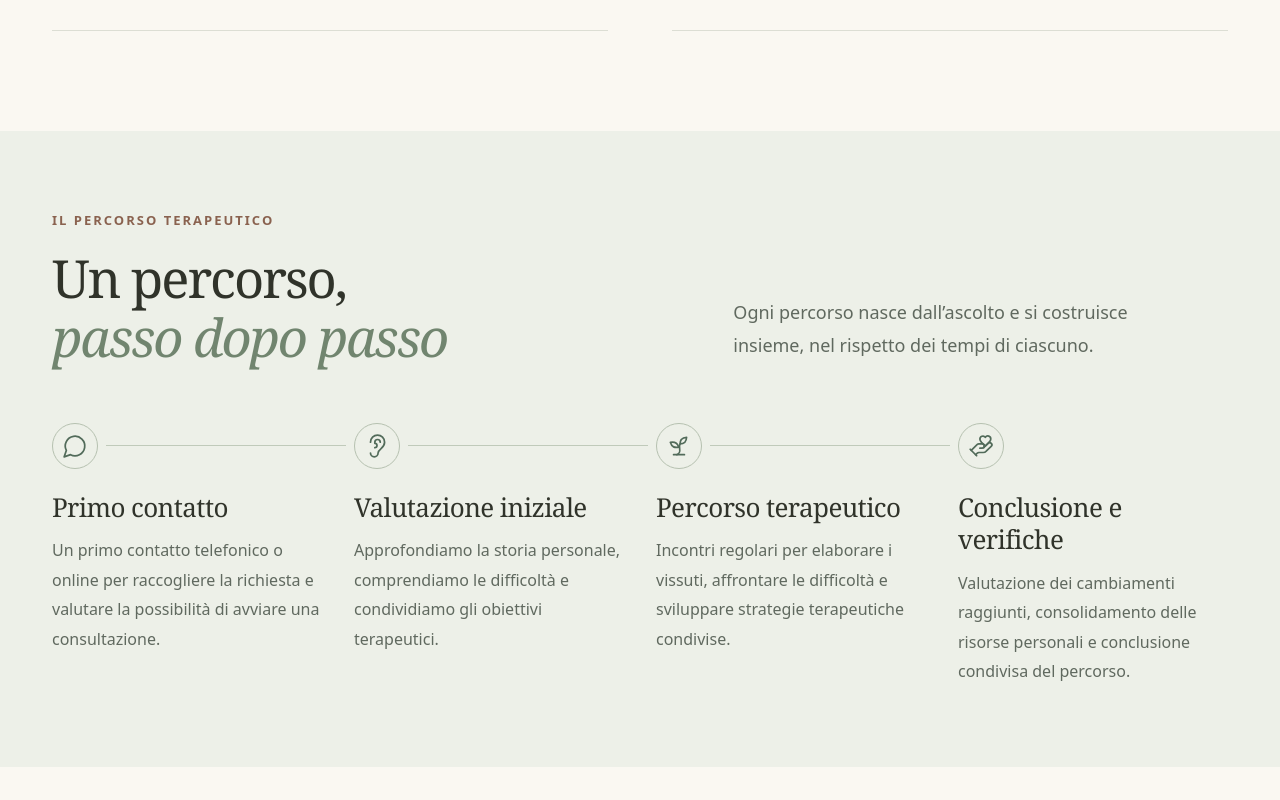
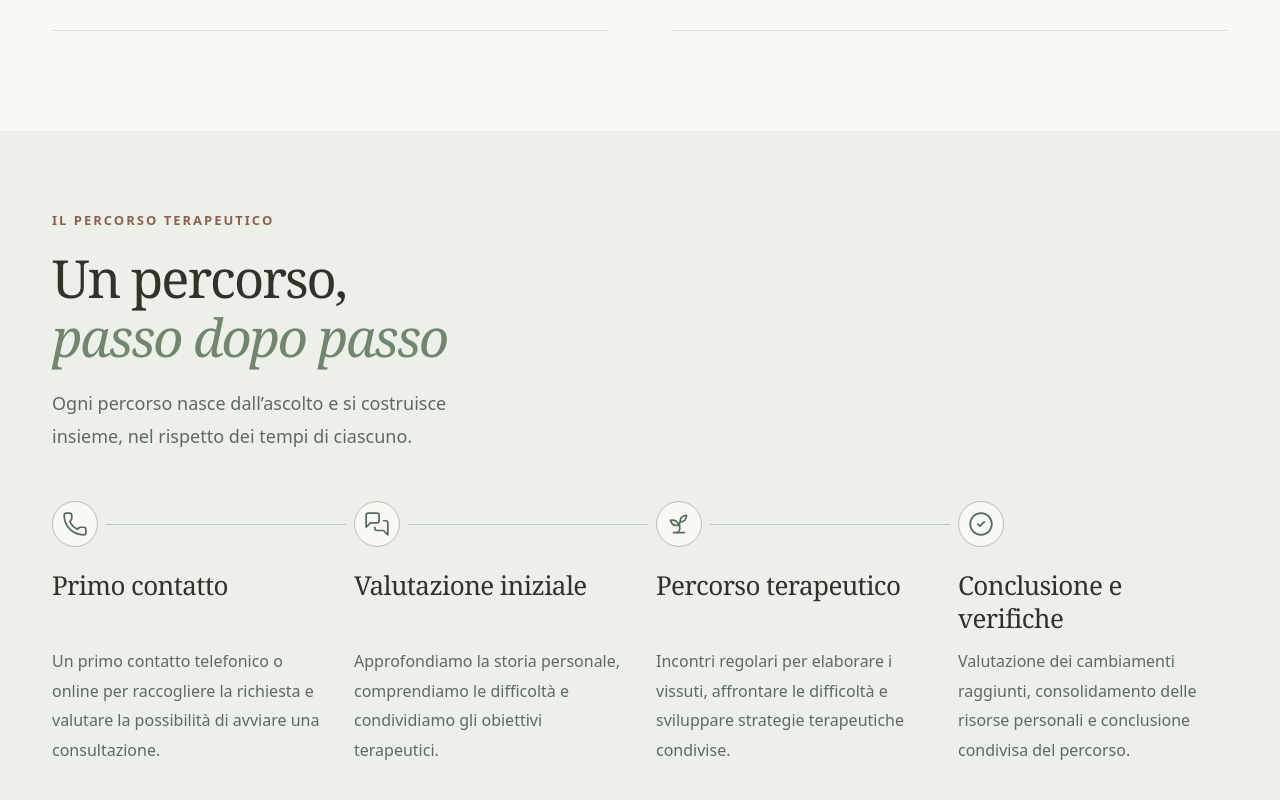
Before and after one commit to eppd/giulia-calzone, a Next.js app: page /percorsi in a window 1280 px wide. Shown: the part 3720-4520 px from the top of the page. Built offline with nearby package versions, Linux system fonts and the light colour scheme; a web font is replaced by a local one.

Commit message:
timeline in percorsi e servizi nuova

```diff
--- a/app/percorsi/paths-content.tsx
+++ b/app/percorsi/paths-content.tsx
@@ -1,7 +1,7 @@
 import Link from "next/link";
 
 import Image from "next/image";
-import { ArrowDown, ArrowUpRight, Wind, Waves, Infinity, CloudSun, Heart, Flower2, Sprout, HandHeart } from "lucide-react";
+import { ArrowDown, ArrowUpRight, Wind, Waves, Infinity, CloudSun, Heart, Flower2, Sprout, HandHeart, Phone, MessagesSquare, CircleCheck } from "lucide-react";
 import { FirstStepCta } from "../components/first-step-cta";
 import { ProcessTimeline } from "../components/process-timeline";
 
@@ -35,7 +35,16 @@ export function PathsContent() {
 
     <section className="paths-areas section-shell" aria-labelledby="areas-title"><div className="paths-section-heading"><div><p className="eyebrow">AREE DI INTERVENTO</p><h2 id="areas-title">Le difficoltà che<br /><em>possiamo affrontare insieme</em></h2></div><p>Ogni percorso nasce dall'ascolto della storia personale e dalla comprensione delle difficoltà.</p></div><div className="paths-areas-grid">{[areas.slice(0, 4), areas.slice(4)].map((column, index) => <div className="paths-areas-column" key={index}>{column.map(([title, description, Icon]) => <article className="path-area" key={title}><Icon className="path-area-icon" size={24} strokeWidth={1.8} aria-hidden="true" focusable="false" /><div><h3>{title}</h3><p>{description}</p></div></article>)}</div>)}</div></section>
 
-    <section className="paths-process" aria-labelledby="phases-title"><div className="section-shell paths-process-grid"><div className="paths-process-heading" data-scroll-reveal><p className="eyebrow">IL PERCORSO TERAPEUTICO</p><h2 id="phases-title">Un percorso,<br /><em>passo dopo passo</em></h2><p>Ogni percorso nasce dall’ascolto e si costruisce insieme, nel rispetto dei tempi di ciascuno.</p></div><ProcessTimeline steps={phases} /></div></section>
+    <section id="percorso-terapeutico" className="paths-process" aria-labelledby="phases-title">
+      <div className="section-shell paths-process-grid">
+        <div className="paths-process-heading" data-scroll-reveal>
+          <p className="eyebrow">IL PERCORSO TERAPEUTICO</p>
+          <h2 id="phases-title">Un percorso,<br /><em>passo dopo passo</em></h2>
+          <p>Ogni percorso nasce dall’ascolto e si costruisce insieme, nel rispetto dei tempi di ciascuno.</p>
+        </div>
+        <ProcessTimeline steps={phases} icons={[Phone, MessagesSquare, Sprout, CircleCheck]} />
+      </div>
+    </section>
 
     <FirstStepCta id="percorsi-primo-passo" />
   </main>;
--- a/app/percorsi/paths.css
+++ b/app/percorsi/paths.css
@@ -52,18 +52,24 @@
 
 /* Four connected editorial columns, with a vertical reading on smaller screens. */
 .paths-process-grid{display:block}
-.paths-process-heading{display:grid;grid-template-columns:1.1fr .9fr;column-gap:clamp(40px,6vw,88px);align-items:end;margin:0 0 56px}
+.paths-process-heading{display:block;margin:0 0 48px}
 .paths-process-heading>.eyebrow{grid-column:1/-1;margin-bottom:18px}
 .paths-process-heading>h2{margin:0}
-.paths-process-heading>p:not(.eyebrow){max-width:40ch;margin:0 0 4px;font-size:18px;line-height:1.85;color:var(--body-copy)}
+.paths-process-heading>p:not(.eyebrow){max-width:64ch;margin:20px 0 0;font-size:18px;line-height:1.85;color:var(--body-copy);text-wrap:balance}
 .paths-process .paths-timeline{position:relative;display:grid;grid-template-columns:repeat(4,minmax(0,1fr));gap:32px;min-width:0}
 .paths-process .paths-timeline::before{display:none}
 .paths-process .path-phase{display:flex;flex-direction:column;gap:0;padding:0;min-width:0}
 .paths-process .path-phase:not(:last-child)::after{display:block;left:54px;right:-24px;top:22.5px;bottom:auto;width:auto;height:1px;background:var(--line-strong);opacity:.8}
-.paths-process .path-phase-marker{position:relative;z-index:1;align-self:start;width:46px;height:46px;border:1px solid var(--line-strong);border-radius:50%;background:var(--sage-light);color:var(--sage-dark)}
+.paths-process .path-phase-marker{position:relative;z-index:1;align-self:start;width:46px;height:46px;border:1px solid var(--line-strong);border-radius:50%;background:var(--paper);color:var(--sage-dark)}
 .paths-process .path-phase-marker>svg{width:26px;height:26px;stroke-width:1.6}
 .paths-process .path-phase h3{font-size:26px;line-height:1.25;margin:22px 0 13px}
 .paths-process .path-phase p{max-width:none}
+
+@media(min-width:1001px){
+  .paths-process .paths-timeline{grid-template-rows:46px auto auto;row-gap:0;align-items:start}
+  .paths-process .path-phase{display:grid;grid-template-columns:minmax(0,1fr);grid-template-rows:subgrid;grid-row:span 3}
+  .paths-process .path-phase>div{display:contents}
+}
 
 @media(max-width:1000px){
   .paths-process-heading{column-gap:36px;margin-bottom:40px}
```
